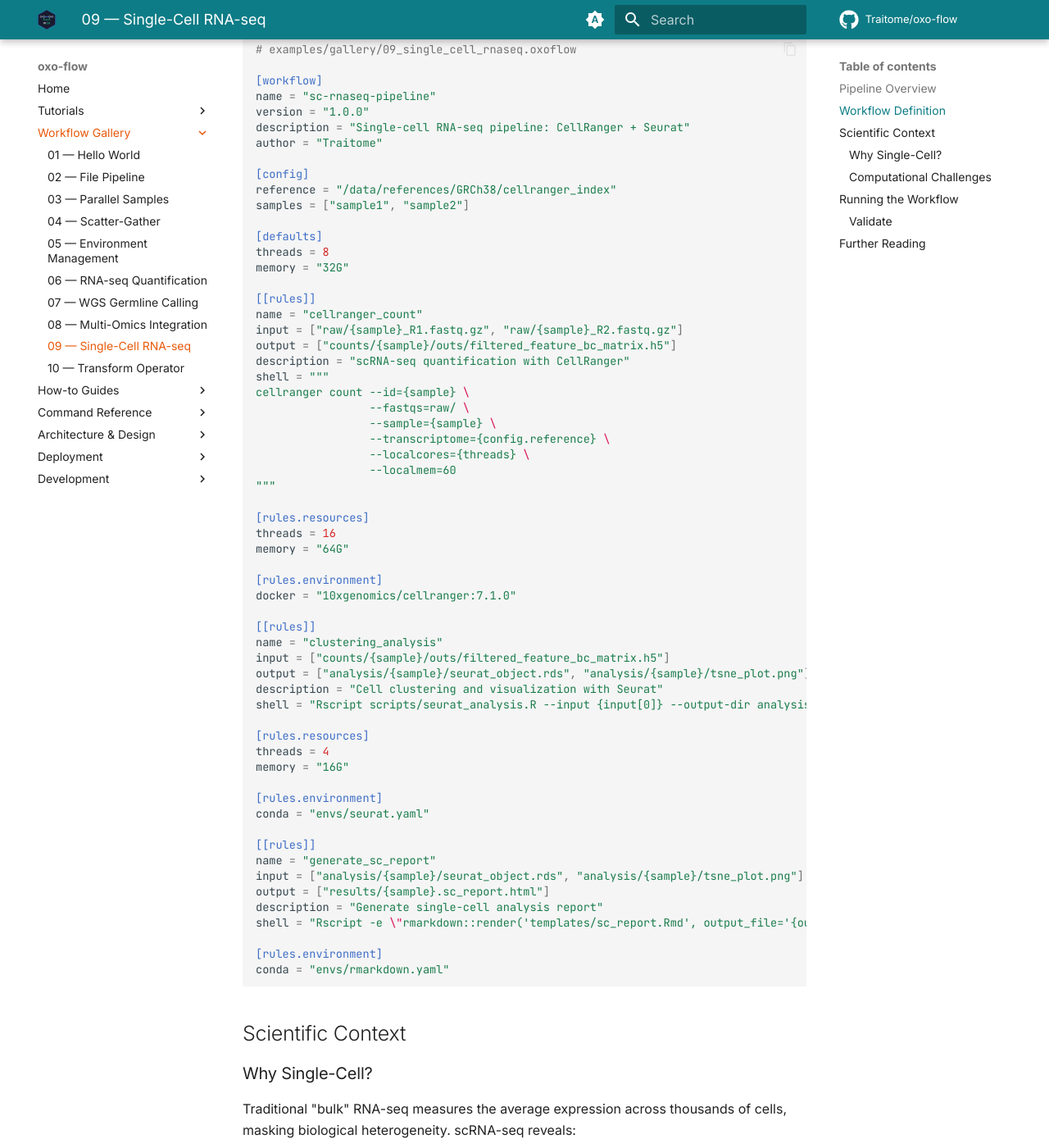
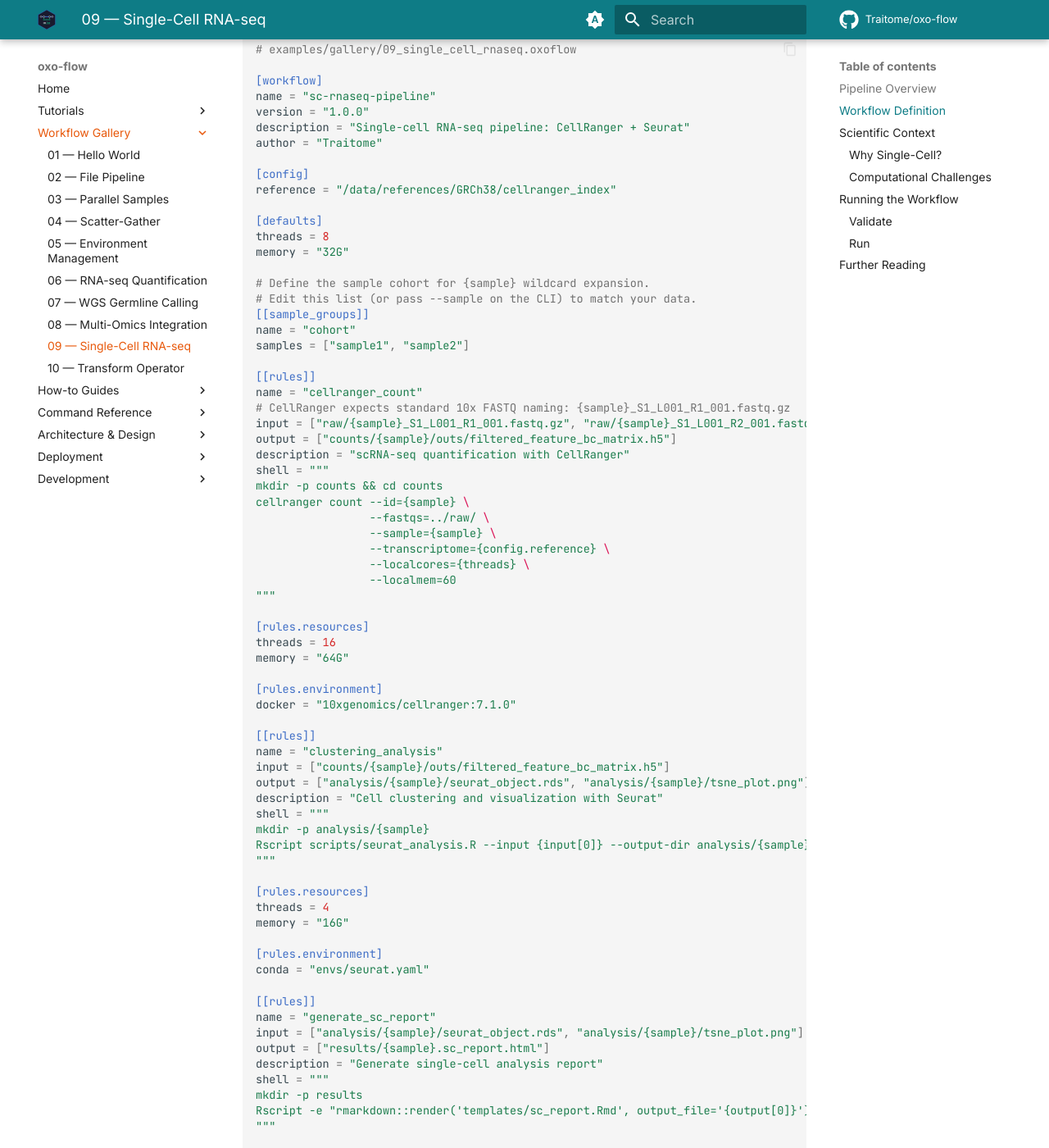
Before and after one commit to Traitome/oxo-flow, an MkDocs documentation site: the page built from docs/guide/src/gallery/single-cell-rnaseq.md, in a window 1280 px wide and 1400 px high, scrolled down 1093 px. Shown: the whole window at 82% size. Built offline with MkDocs 1.6.1 and Material for MkDocs 9.7.7, drawn with Linux system fonts in a browser that asks for light colours; comment, search, counter and statistics services are not loaded; some of the changed text lies outside the part shown.

Commit message:
fix: gallery examples — sample expansion and output paths in multiomics & scRNA-seq
- 08_multiomics_integration: add [[sample_groups]] (config.samples was inert);
  bismark --multicore instead of --parallel; deduplicate_bismark --paired;
  methylation output now matches Bismark's CX_report.txt naming;
  [report] sections use valid built-in IDs
- 09_single_cell_rnaseq: add [[sample_groups]]; run cellranger under counts/
  so outputs match declarations; standard 10x FASTQ input naming;
  mkdir before Rmarkdown render
- sync both gallery docs: embedded TOML, scientific wording
  (droplet scRNA-seq has no spatial resolution), auxiliary-file notes,
  and Run sections

Verified with stub-tool simulations: both workflows now expand per sample
and pass engine output validation end-to-end.

````diff
--- a/docs/guide/src/gallery/single-cell-rnaseq.md
+++ b/docs/guide/src/gallery/single-cell-rnaseq.md
@@ -36,20 +36,27 @@ author = "Traitome"
 
 [config]
 reference = "/data/references/GRCh38/cellranger_index"
-samples = ["sample1", "sample2"]
 
 [defaults]
 threads = 8
 memory = "32G"
 
+# Define the sample cohort for {sample} wildcard expansion.
+# Edit this list (or pass --sample on the CLI) to match your data.
+[[sample_groups]]
+name = "cohort"
+samples = ["sample1", "sample2"]
+
 [[rules]]
 name = "cellranger_count"
-input = ["raw/{sample}_R1.fastq.gz", "raw/{sample}_R2.fastq.gz"]
+# CellRanger expects standard 10x FASTQ naming: {sample}_S1_L001_R1_001.fastq.gz
+input = ["raw/{sample}_S1_L001_R1_001.fastq.gz", "raw/{sample}_S1_L001_R2_001.fastq.gz"]
 output = ["counts/{sample}/outs/filtered_feature_bc_matrix.h5"]
 description = "scRNA-seq quantification with CellRanger"
 shell = """
+mkdir -p counts && cd counts
 cellranger count --id={sample} \
-                 --fastqs=raw/ \
+                 --fastqs=../raw/ \
                  --sample={sample} \
                  --transcriptome={config.reference} \
                  --localcores={threads} \
@@ -68,7 +75,10 @@ name = "clustering_analysis"
 input = ["counts/{sample}/outs/filtered_feature_bc_matrix.h5"]
 output = ["analysis/{sample}/seurat_object.rds", "analysis/{sample}/tsne_plot.png"]
 description = "Cell clustering and visualization with Seurat"
-shell = "Rscript scripts/seurat_analysis.R --input {input[0]} --output-dir analysis/{sample}/"
+shell = """
+mkdir -p analysis/{sample}
+Rscript scripts/seurat_analysis.R --input {input[0]} --output-dir analysis/{sample}/
+"""
 
 [rules.resources]
 threads = 4
@@ -82,7 +92,10 @@ name = "generate_sc_report"
 input = ["analysis/{sample}/seurat_object.rds", "analysis/{sample}/tsne_plot.png"]
 output = ["results/{sample}.sc_report.html"]
 description = "Generate single-cell analysis report"
-shell = "Rscript -e \"rmarkdown::render('templates/sc_report.Rmd', output_file='{output[0]}')\""
+shell = """
+mkdir -p results
+Rscript -e "rmarkdown::render('templates/sc_report.Rmd', output_file='{output[0]}')"
+"""
 
 [rules.environment]
 conda = "envs/rmarkdown.yaml"
@@ -96,7 +109,10 @@ Traditional "bulk" RNA-seq measures the average expression across thousands of c
 
 - **Cellular Heterogeneity** — Identify rare cell types and sub-populations
 - **Dynamic Processes** — Trace cell differentiation and state transitions
-- **Spatial Resolution** — Map cell types back to tissue architecture
+- **Regulatory Networks** — Infer gene regulatory relationships from co-expression across cells
+
+!!! note "Auxiliary files"
+    This workflow expects a few user-provided files next to the `.oxoflow` definition: `scripts/seurat_analysis.R` (QC, normalization, clustering, t-SNE), `templates/sc_report.Rmd` (the report template), and the Conda environment files under `envs/`. They are omitted from the gallery to keep the example focused on the workflow structure.
 
 ### Computational Challenges
 
@@ -115,6 +131,14 @@ $ oxo-flow validate examples/gallery/09_single_cell_rnaseq.oxoflow
 ✓ examples/gallery/09_single_cell_rnaseq.oxoflow — 3 rules, 3 dependencies
 ```
 
+### Run
+
+Samples come from the `[[sample_groups]]` block in the workflow file (edit the list to match your data, or pass `--sample` on the CLI). CellRanger expects standard 10x demultiplexed FASTQs under `raw/`, named `{sample}_S1_L001_R1_001.fastq.gz` / `..._R2_001.fastq.gz`; `--sample={sample}` selects the matching files:
+
+```bash
+oxo-flow run examples/gallery/09_single_cell_rnaseq.oxoflow -j 2
+```
+
 ## Further Reading
 
 - [RNA-seq Quantification](./rnaseq.md) — Standard bulk RNA-seq pipeline
````
Also changed, not shown: docs/guide/src/gallery/multiomics.md (+33 -11 lines), 2 other files.
